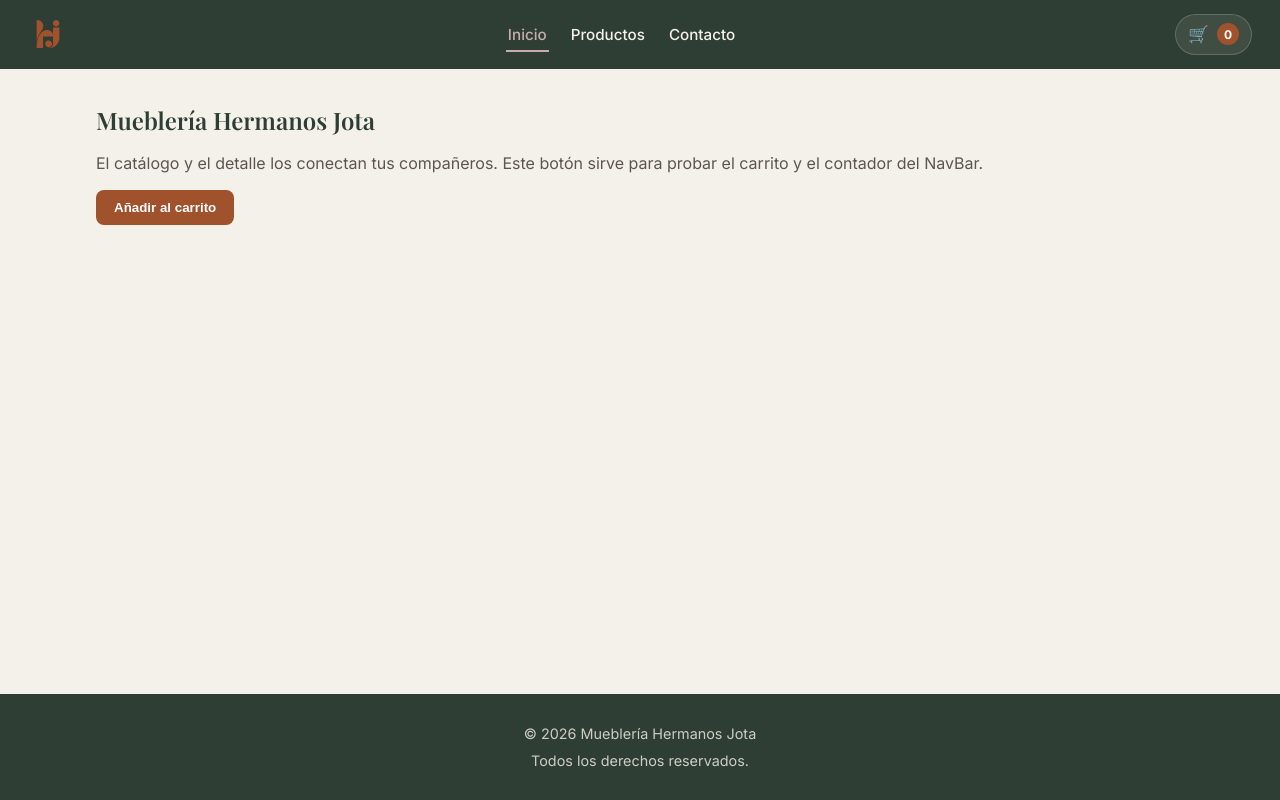
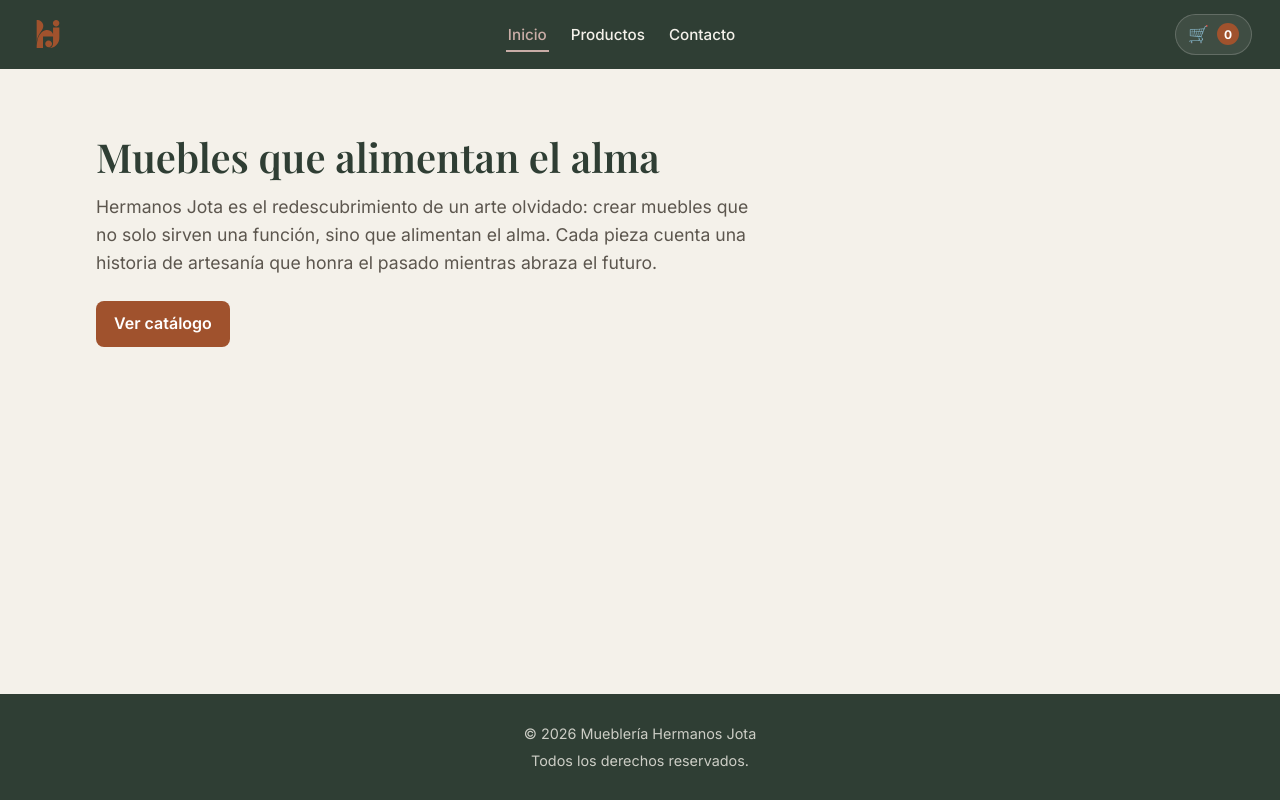
Before and after one commit to abiimunoz/Grupo-14-ITBA, a React (Vite) app in the folder Sprint 3-4/client/: page / in a window 1280 px wide. Built offline with nearby package versions, Linux system fonts and the light colour scheme; a web font is replaced by a local one.

Commit message:
arreglo inicio y ProductDetail

```diff
--- a/Sprint 3-4/client/src/App.jsx
+++ b/Sprint 3-4/client/src/App.jsx
@@ -5,6 +5,7 @@ import Footer from "./components/Footer";
 import Catalogo from "./components/Catalogo";
 import ContactForm from "./components/ContactForm";
 import ProductDetail from "./components/ProductDetail";
+import Home from "./components/Home";
 
 function App() {
   const [carrito, setCarrito] = useState([]);
@@ -37,30 +38,7 @@ function App() {
 
       <main>
         <Routes>
-          <Route
-            path="/"
-            element={
-              <section className="pagina">
-                <h1>Mueblería Hermanos Jota</h1>
-                <p>
-                  El catálogo y el detalle los conectan tus compañeros. Este
-                  botón sirve para probar el carrito y el contador del NavBar.
-                </p>
-                <button
-                  type="button"
-                  className="btn-carrito"
-                  onClick={() =>
-                    agregarAlCarrito({
-                      id: 1,
-                      nombre: "Producto de prueba",
-                    })
-                  }
-                >
-                  Añadir al carrito
-                </button>
-              </section>
-            }
-          />
+          <Route path="/" element={<Home />} />
           <Route
             path="/productos"
             element={
--- a/Sprint 3-4/client/src/components/Catalogo.jsx
+++ b/Sprint 3-4/client/src/components/Catalogo.jsx
@@ -1,45 +1,10 @@
-import { useState } from "react";
 import ProductList from "./ProductList";
 
-// Página /productos. Decide con renderizado condicional si se muestra
-// la lista o el detalle: si hay un producto seleccionado, va el detalle;
-// si no, va la lista.
-function Catalogo({ onAddToCart }) {
-  const [productoSeleccionado, setProductoSeleccionado] = useState(null);
-
-  if (productoSeleccionado) {
-    // TODO: cuando ProductDetail esté listo, reemplazar todo este bloque por:
-    //   <ProductDetail
-    //     producto={productoSeleccionado}
-    //     onAddToCart={onAddToCart}
-    //     onBack={() => setProductoSeleccionado(null)}
-    //   />
-    return (
-      <section className="pagina">
-        <h1>{productoSeleccionado.nombre}</h1>
-        <p>Acá va a ir ProductDetail.</p>
-        <button
-          type="button"
-          className="btn-carrito"
-          onClick={() => onAddToCart(productoSeleccionado)}
-        >
-          Añadir al carrito
-        </button>{" "}
-        <button
-          type="button"
-          className="btn-carrito"
-          onClick={() => setProductoSeleccionado(null)}
-        >
-          Volver al catálogo
-        </button>
-      </section>
-    );
-  }
-
+function Catalogo({ onVerDetalle }) {
   return (
     <section className="pagina">
       <h1>Productos</h1>
-      <ProductList onSelectProduct={setProductoSeleccionado} />
+      <ProductList onSelectProduct={onVerDetalle} />
     </section>
   );
 }
--- /dev/null
+++ b/Sprint 3-4/client/src/components/Home.css
@@ -0,0 +1,20 @@
+.home {
+  padding-top: 64px;
+  padding-bottom: 64px;
+}
+
+.home h1 {
+  font-size: 2.5rem;
+  line-height: 1.2;
+}
+
+.home__texto {
+  max-width: 60ch;
+  margin-bottom: 24px;
+  font-size: 1.1rem;
+}
+
+/* Un enlace es "inline" por defecto: sin esto el padding del botón se desarma */
+.home__boton {
+  display: inline-block;
+}
--- /dev/null
+++ b/Sprint 3-4/client/src/components/Home.jsx
@@ -0,0 +1,21 @@
+import { Link } from "react-router-dom";
+import "./Home.css";
+
+function Home() {
+  return (
+    <section className="pagina home">
+      <h1>Muebles que alimentan el alma</h1>
+      <p className="home__texto">
+        Hermanos Jota es el redescubrimiento de un arte olvidado: crear muebles
+        que no solo sirven una función, sino que alimentan el alma. Cada pieza
+        cuenta una historia de artesanía que honra el pasado mientras abraza el
+        futuro.
+      </p>
+      <Link to="/productos" className="btn-carrito home__boton">
+        Ver catálogo
+      </Link>
+    </section>
+  );
+}
+
+export default Home;
```
